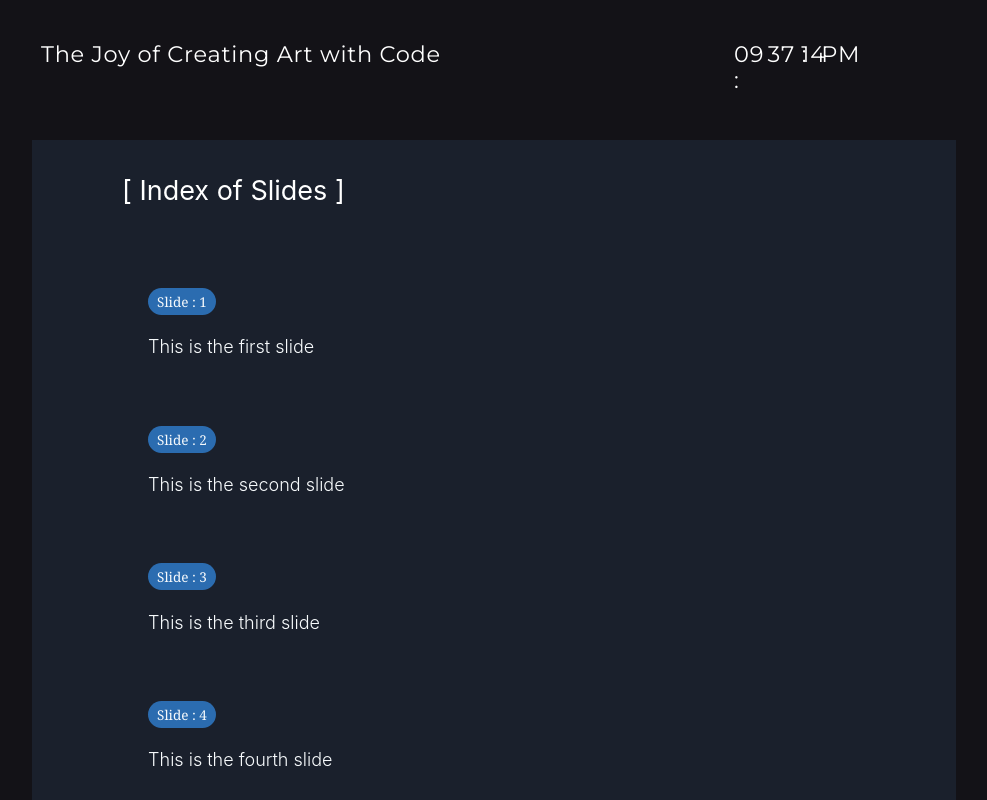
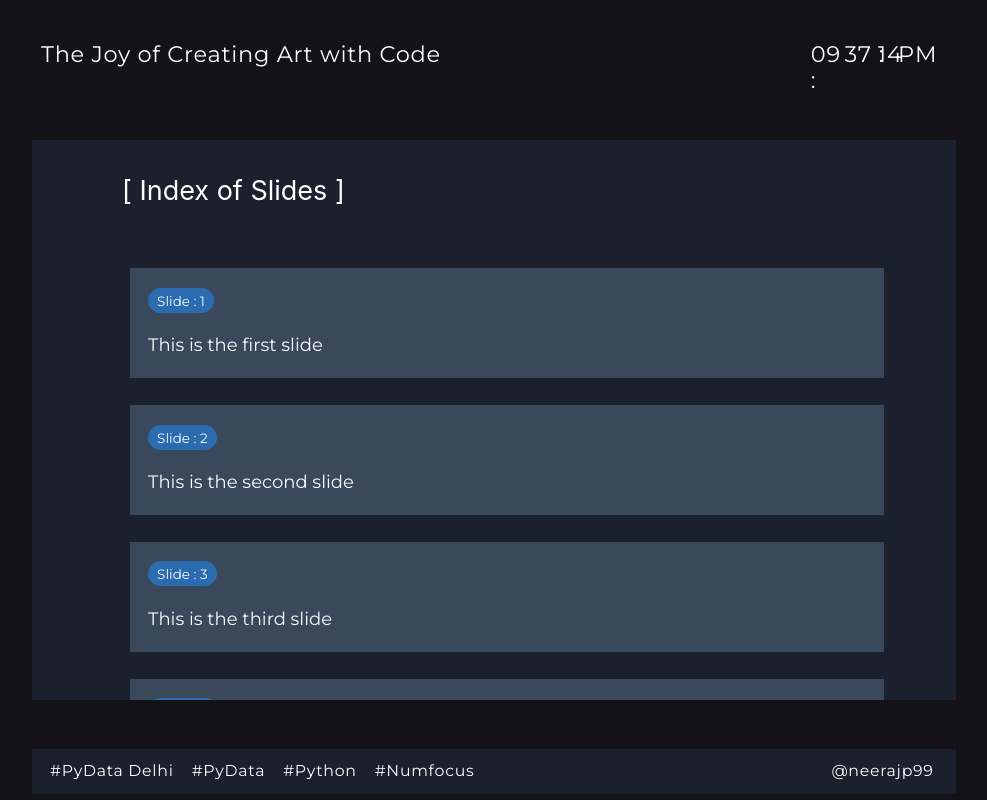
Before and after one commit to neerajp99/gatsby-presentation-boilerplate, a Gatsby site: page /slides in a window 1280 px wide. Shown: the top 800 px of the page, without its empty margins (146-1133 px from the left). Built offline with nearby package versions, Linux system fonts and the light colour scheme; Gatsby itself is replaced by a stand-in of ours.

Commit message:
Modify styles

```diff
--- a/src/styles/main.css
+++ b/src/styles/main.css
@@ -3,3 +3,8 @@
 @tailwind components;
 
 @tailwind utilities;
+
+.nav {
+    position: relative;
+    right: -6vw !important;
+}
--- a/src/styles/styles.scss
+++ b/src/styles/styles.scss
@@ -1,19 +1,42 @@
-@import url('https://fonts.googleapis.com/css2?family=Montserrat&display=swap');
+@import url("https://fonts.googleapis.com/css2?family=Montserrat&display=swap");
 // Fonts goes here
-$font: -apple-system, BlinkMacSystemFont, "Segoe UI", Roboto, Helvetica, Arial, sans-serif, "Apple Color Emoji", "Segoe UI Emoji", "Segoe UI Symbol";
+$font: "Montserrat", -apple-system, BlinkMacSystemFont, "Segoe UI", Roboto,
+  Helvetica, Arial, sans-serif, "Apple Color Emoji", "Segoe UI Emoji",
+  "Segoe UI Symbol";
 // Colors goes here
 $primary: #131217;
 
 body {
   background: #131217 !important;
 }
-.site_date_time{
-    font-family: 'Montserrat', serif;
-    letter-spacing: 0.05rem;
+.site_date_time {
+  font-family: "Montserrat", serif;
+  letter-spacing: 0.05rem;
 }
 .site_title {
-    font-family: 'Montserrat', serif;
-    letter-spacing: 0.04rem;
-    .nav{
-    }
+  font-family: "Montserrat", serif;
+  letter-spacing: 0.04rem;
+  .nav {
+  }
 }
+
+.main-screen {
+  min-height: 70vh;
+  max-height: 70vh;
+}
+
+.slides-main-screen {
+  min-height: 70vh;
+  max-height: 70vh;
+}
+
+.slides-details-div {
+  font-family: "Montserrat", serif !important;
+  background: #3a485c;
+  h4 {
+    font-family: "Montserrat", serif !important;
+  }
+}
+.slides-details-div-para{
+    font-size: 1.5vh;
+}
```
